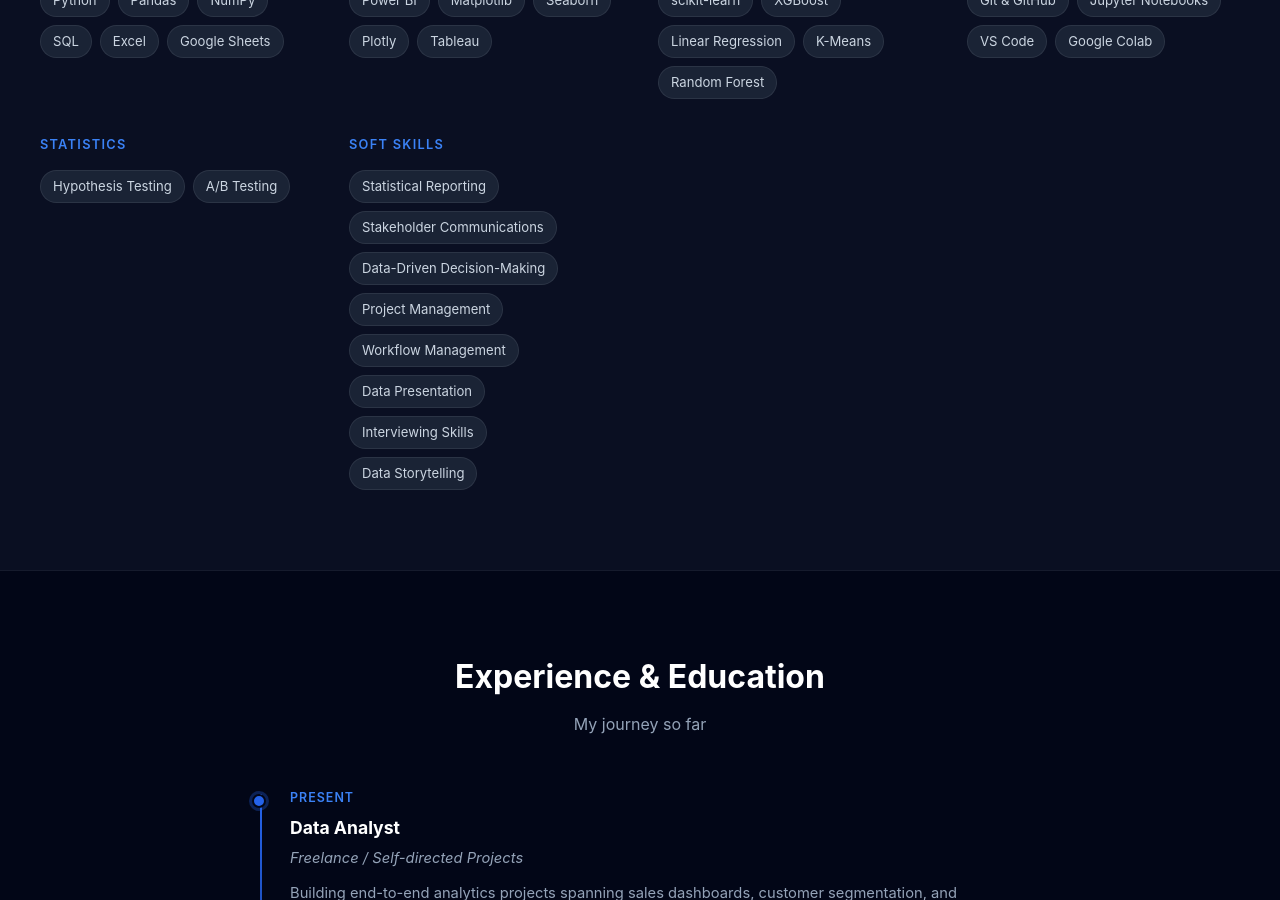
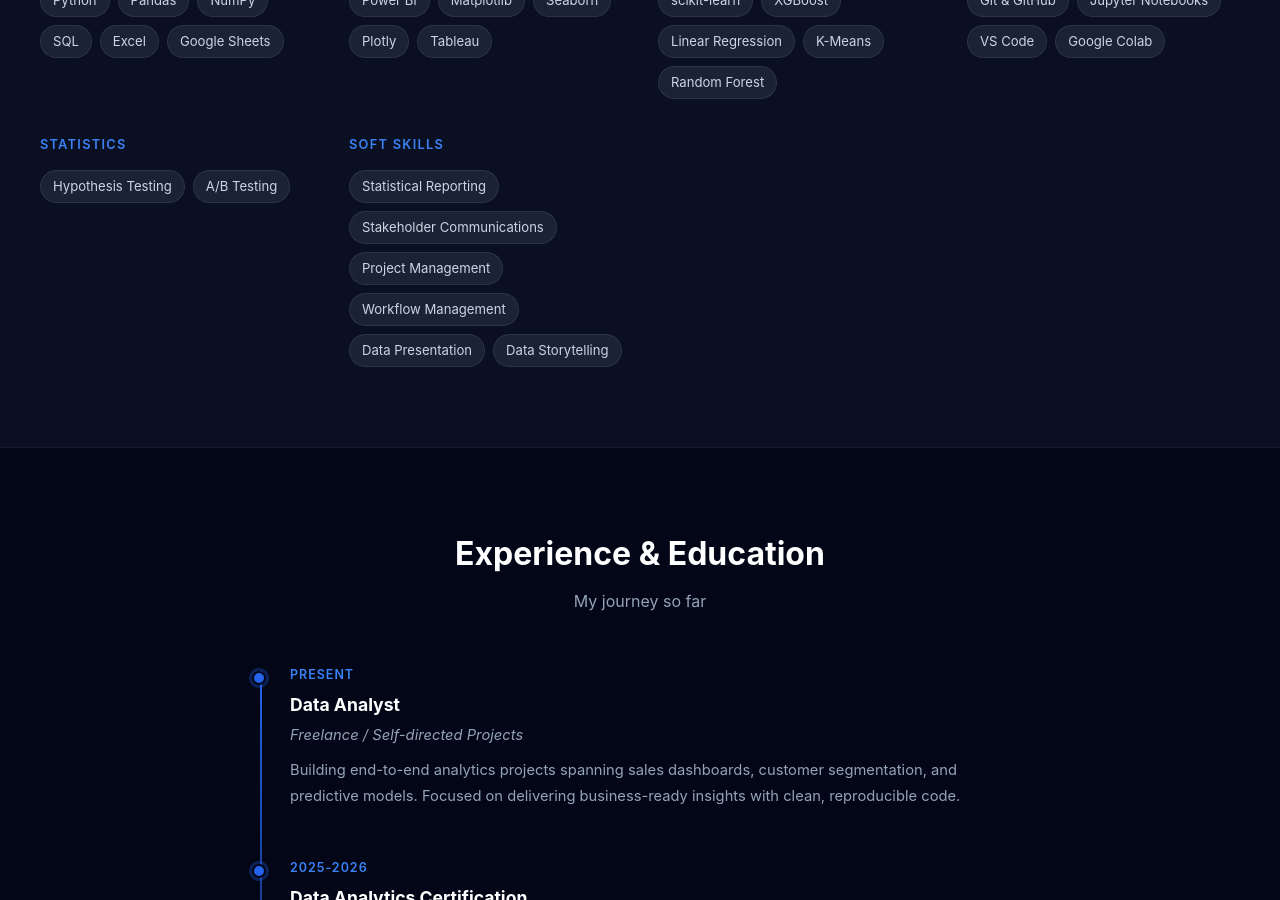
Before and after one commit to timmaina-devhub/timmaina-devhub.github.io, a Jekyll site: the page built from about.html, in a window 1280 px wide and 900 px high, scrolled down 1440 px. Built offline with Jekyll 4.4.1, drawn with Linux system fonts in a browser that asks for light colours.

Commit message:
Update about.html

```diff
--- a/about.html
+++ b/about.html
@@ -151,11 +151,9 @@ title: About
         <div class="skill-list">
           <span class="skill-pill">Statistical Reporting</span>
           <span class="skill-pill">Stakeholder Communications</span>
-          <span class="skill-pill">Data-Driven Decision-Making</span>
           <span class="skill-pill">Project Management</span>
           <span class="skill-pill">Workflow Management</span>
           <span class="skill-pill">Data Presentation</span>
-          <span class="skill-pill">Interviewing Skills</span>
           <span class="skill-pill">Data Storytelling</span>
         </div>
       </div>
```
